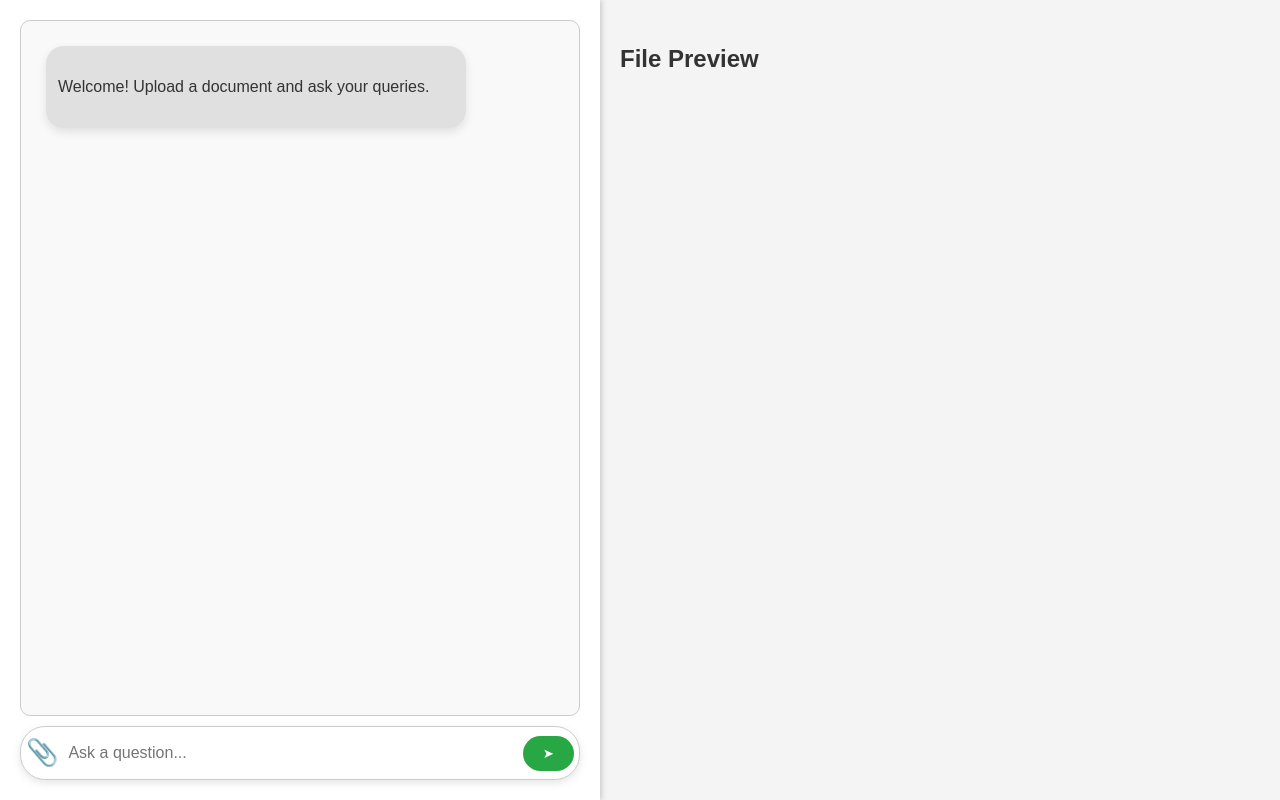
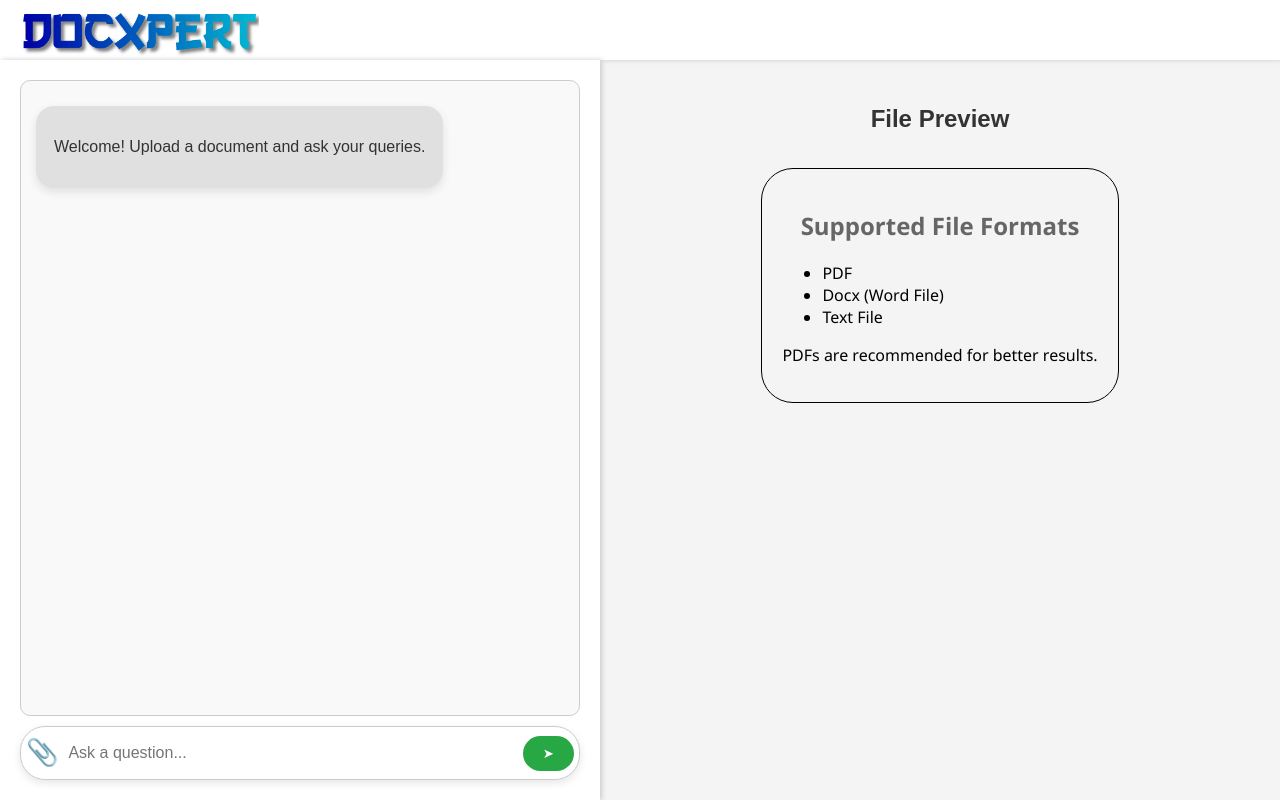
Before and after one commit to Rahul-Samedavar/Docxpert, a Flask app: page / in a window 1280 px wide. Run offline with Flask 3, Linux system fonts and the light colour scheme.

Commit message:
Added Navbar

```diff
--- a/app.py
+++ b/app.py
@@ -53,6 +53,8 @@ def query():
 
 @app.route('/preview/<db_name>')
 def preview(db_name):
+    if db_name == '0':
+        return render_template('default-preview.html')
     """Serve the preview document"""
     file_path = os.path.join(UPLOAD_FOLDER, db_name.replace("_", "."))
     print(file_path)
--- a/static/style.css
+++ b/static/style.css
@@ -6,6 +6,19 @@ body {
     padding: 0;
     color: #333;
     background: #f4f4f4;
+}
+
+nav{
+    height: 60px;
+    padding: 0px 20px;
+    background: #fff;
+    box-shadow: 2px 0 5px #ccc;
+    display: flex;
+    align-items: center;
+}
+
+nav img{
+    height: 90%;
 }
 
 .upload-btn{
@@ -21,7 +34,7 @@ body {
 /* Layout Split */
 .container {
     display: flex;
-    height: 100vh;
+    height: calc(100vh - 60px);
 }
 
 /* Left Section: Chat Interface */
@@ -38,12 +51,16 @@ body {
 /* Chat Container */
 .chat-container {
     flex: 1;
+    height: 80%;
     overflow-y: auto;
     padding: 15px;
     border: 1px solid #ccc;
     border-radius: 10px;
     background: #f9f9f9;
+    display: flex;
+    flex-direction: column;
 }
+
 
 /* Smooth scrolling */
 .chat-container::-webkit-scrollbar {
@@ -63,11 +80,13 @@ body {
     border-radius: 18px;
     margin: 10px 0;
     max-width: 75%;
+    width: max-content;
     line-height: 1.6;
     font-size: 16px;
     box-shadow: 0 4px 10px rgba(0, 0, 0, 0.1);
     transition: 0.3s;
 }
+
 
 /* User Message */
 .user-message {
@@ -87,8 +106,8 @@ body {
 /* Source Styling */
 .source-info {
     margin-top: 5px;
-    font-size: 14px;
-    color: #666;
+    font-size: 12px;
+    color: #888;
 }
 
 .source-info small {
@@ -133,14 +152,8 @@ body {
 .chat-form button:hover {
     background: #218838;
 }
-body {
-    font-family: Arial, sans-serif;
-    line-height: 1.6;
-    margin: 0;
-    padding: 0;
-    color: #333;
-    background: #f4f4f4;
-}
+
+
 
 iframe{
     width: 100%;
@@ -150,33 +163,13 @@ iframe{
     padding: 0;
 }
 
-/* Layout */
-.container {
-    display: flex;
-    height: 100vh;
-}
-
-/* Balanced Sections */
 .left-section, .right-section {
     width: 50%;
     overflow-y: auto;
     padding: 20px;
 }
 
-.chat-container {
-    height: 80%;
-    overflow-y: auto;
+.right-section > h2{
+    width: 100%;
+    text-align: center;
 }
-
-/* Chat Bubbles */
-.chat-message {
-    padding: 12px;
-    border-radius: 18px;
-    margin: 10px;
-    font-size: 16px;
-    max-width: 75%;
-}
-
-.bot-message { background: #e0e0e0; color: #333; }
-.user-message { background: #007bff; color: #fff; }
-.source-info { font-size: 12px; color: #888; }
--- /dev/null
+++ b/templates/default-preview.html
@@ -0,0 +1,41 @@
+<!DOCTYPE html>
+<html lang="en">
+<head>
+    <meta charset="UTF-8">
+    <meta name="viewport" content="width=device-width, initial-scale=1.0">
+    <title>Document</title>
+    <style>
+        body {
+            font-family: 'Segoe UI', Tahoma, Geneva, Verdana, sans-serif;
+            padding: 0;
+            margin: 0 20px;
+            display: flex;
+            align-items: center;
+            justify-content: center;
+        }
+        .container{
+            padding: 20px;
+            margin: 10px;
+            border: 1px solid black;
+            border-radius: 2rem;
+            width: max-content;
+        }
+        h2{
+            text-align: center;
+            font-weight: 700;
+            color: #666;
+        }
+    </style>
+</head>
+<body>
+    <div class="container">
+        <h2>Supported File Formats</h2>
+        <ul>
+            <li>PDF</li>
+            <li>Docx (Word File)</li>
+            <li>Text File</li>
+        </ul>
+        <p>PDFs are recommended for better results.</p>
+    </div>
+</body>
+</html>
--- a/templates/index.html
+++ b/templates/index.html
@@ -7,6 +7,9 @@
     <link rel="stylesheet" href="{{ url_for('static', filename='style.css') }}">
 </head>
 <body>
+    <nav>
+        <img src="{{ url_for('static', filename='../static/assets/logo.png') }}" alt="">
+    </nav>
 
 <div class="container">
 
@@ -33,7 +36,7 @@
     <!-- RIGHT: Scrollable File Preview -->
     <div class="right-section">
         <h2>File Preview</h2>
-        <iframe id="filePreview" src="" frameborder="0"></iframe>
+        <iframe id="filePreview" src="/preview/0" frameborder="0"></iframe>
     </div>
 
 </div>
```
Also changed, not shown: static/assets/logo.png (added), templates/result.html (deleted).
